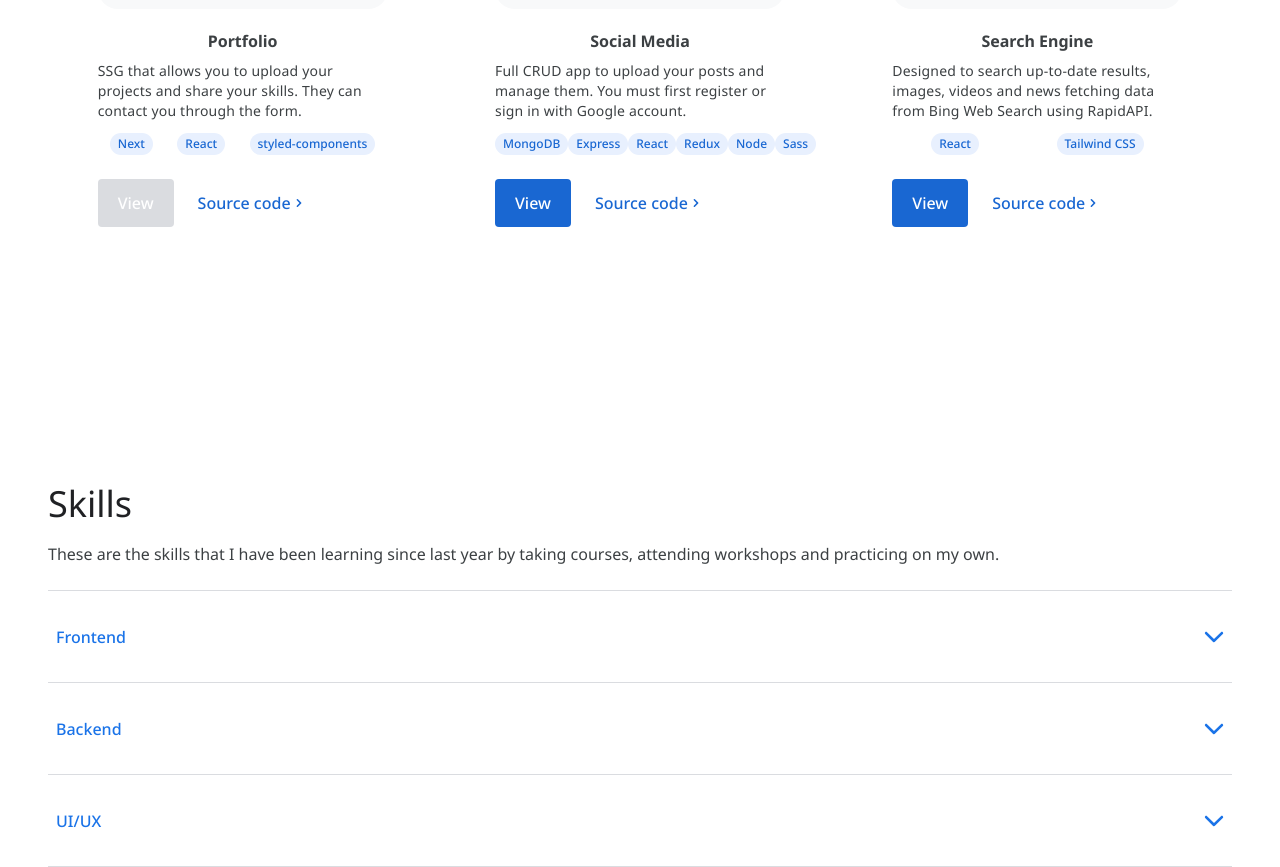
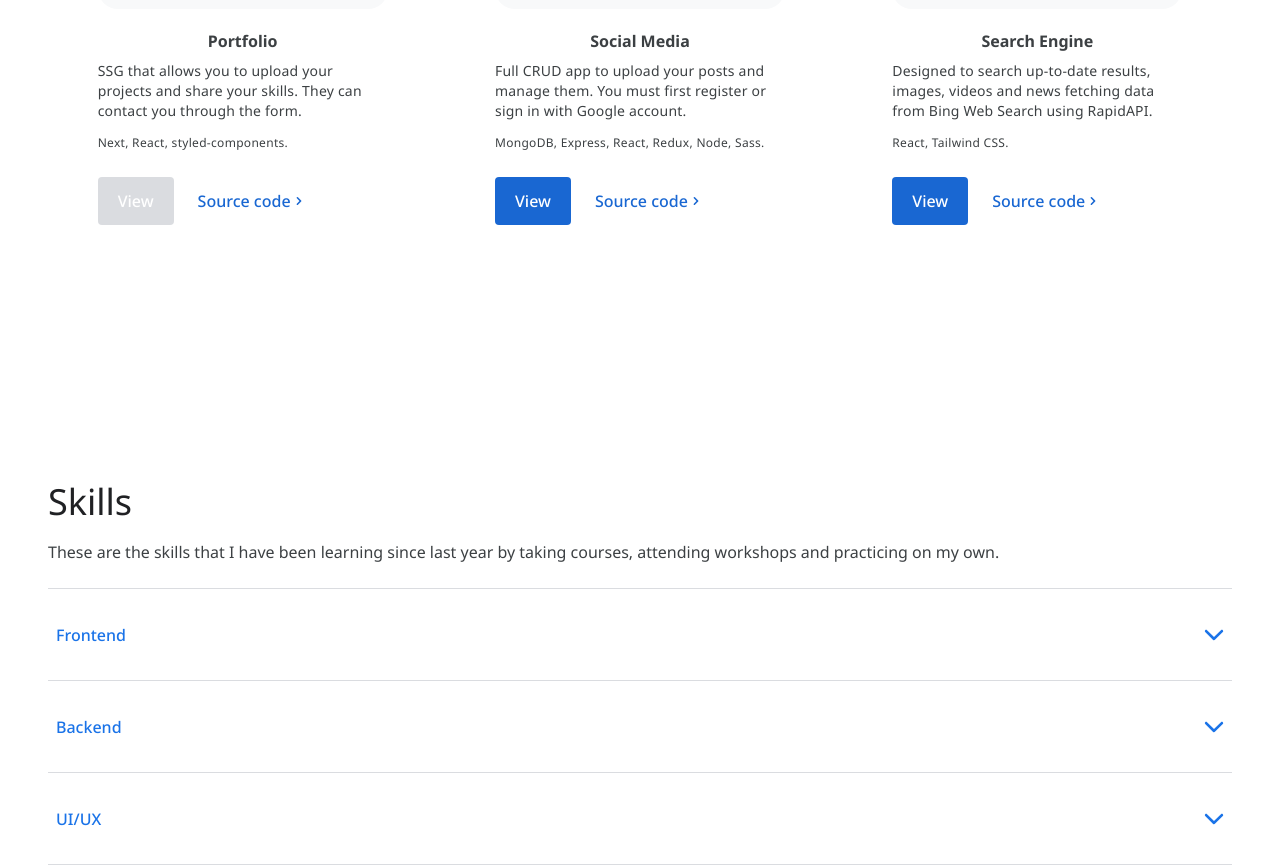
Before and after one commit to seba-sanchis/portfolio-v1, a Next.js app: page / in a window 1280 px wide. Shown: the part 1780-2647 px from the top of the page. Built offline with nearby package versions, Linux system fonts and the light colour scheme.

Commit message:
tags were replaced by technologies in the Project component

```diff
--- a/src/components/Projects/Projects.js
+++ b/src/components/Projects/Projects.js
@@ -7,18 +7,21 @@ import {
   ExternalLink,
   GridContainer,
   HeaderThree,
-  Tag,
-  TagList,
+  Technologies,
   TitleContent,
   UtilityList,
   Img,
   ImgContainer,
 } from "./ProjectsStyles";
 import { HiChevronRight } from "react-icons/hi";
-import { Section, SectionTitle, SectionText } from "../../styles/GlobalComponents";
+import {
+  Section,
+  SectionTitle,
+  SectionText,
+} from "../../styles/GlobalComponents";
 import { projects } from "../../constants/constants";
 
-const Projects = ({projectsRef}) => (
+const Projects = ({ projectsRef }) => (
   <Section id="projects" ref={projectsRef}>
     <SectionTitle>Projects</SectionTitle>
     <SectionText>
@@ -27,7 +30,7 @@ const Projects = ({projectsRef}) => (
     </SectionText>
     <GridContainer>
       {projects.map(
-        ({ id, image, title, description, tags, source, visit }) => (
+        ({ id, image, title, description, technologies, source, visit }) => (
           <BlogCard key={id}>
             <ImgContainer>
               <Img src={image} />
@@ -36,13 +39,9 @@ const Projects = ({projectsRef}) => (
               <HeaderThree>{title}</HeaderThree>
             </TitleContent>
             <CardInfo>{description}</CardInfo>
-            <div>
-              <TagList>
-                {tags.map((tag, i) => (
-                  <Tag key={i}>{tag}</Tag>
-                ))}
-              </TagList>
-            </div>
+            <Technologies>
+              {technologies}
+            </Technologies>
             <UtilityList>
               <ExternalButton
                 href={visit}
--- a/src/components/Projects/ProjectsStyles.js
+++ b/src/components/Projects/ProjectsStyles.js
@@ -135,17 +135,10 @@ export const ExternalLink = styled.a`
   }
 `;
 
-export const TagList = styled.ul`
-  display: flex;
-  justify-content: space-around;
+export const Technologies = styled.div`
+  font-size: 12px;
+  line-height: 20px;
+  letter-spacing: 0.3px;
+  hyphens: auto;
+  margin-top: 4px;
 `;
-
-export const Tag = styled.li`
-  font-weight: 500;
-  font-size: 12px;
-  line-height: 18px;
-  border-radius: 20px;
-  padding: 2px 8px;
-  background-color: #e8f0fe;
-  color: #1967d2;
-`;
--- a/src/constants/constants.js
+++ b/src/constants/constants.js
@@ -29,7 +29,7 @@ export const projects = [
     description:
       "SSG that allows you to upload your projects and share your skills. They can contact you through the form.",
     image: "/images/project_portfolio.png",
-    tags: ["Next", "React", "styled-components"],
+    technologies: "Next, React, styled-components.",
     source: "https://github.com/seba-sanchis/portfolio",
     visit: null,
     id: 2,
@@ -39,7 +39,7 @@ export const projects = [
     description:
       "Full CRUD app to upload your posts and manage them. You must first register or sign in with Google account.",
     image: "/images/project_social-media.png",
-    tags: ["MongoDB", "Express", "React", "Redux", "Node", "Sass"],
+    technologies: "MongoDB, Express, React, Redux, Node, Sass.",
     source: "https://github.com/seba-sanchis/social-media",
     visit: "https://social-media.sebastiansanchis.com/",
     id: 1,
@@ -49,7 +49,7 @@ export const projects = [
     description:
       "Designed to search up-to-date results, images, videos and news fetching data from Bing Web Search using RapidAPI.",
     image: "/images/project_search-engine.png",
-    tags: ["React", "Tailwind CSS"],
+    technologies: "React, Tailwind CSS.",
     source: "https://github.com/seba-sanchis/search-engine",
     visit: "https://search-engine.sebastiansanchis.com/",
     id: 1,
```
